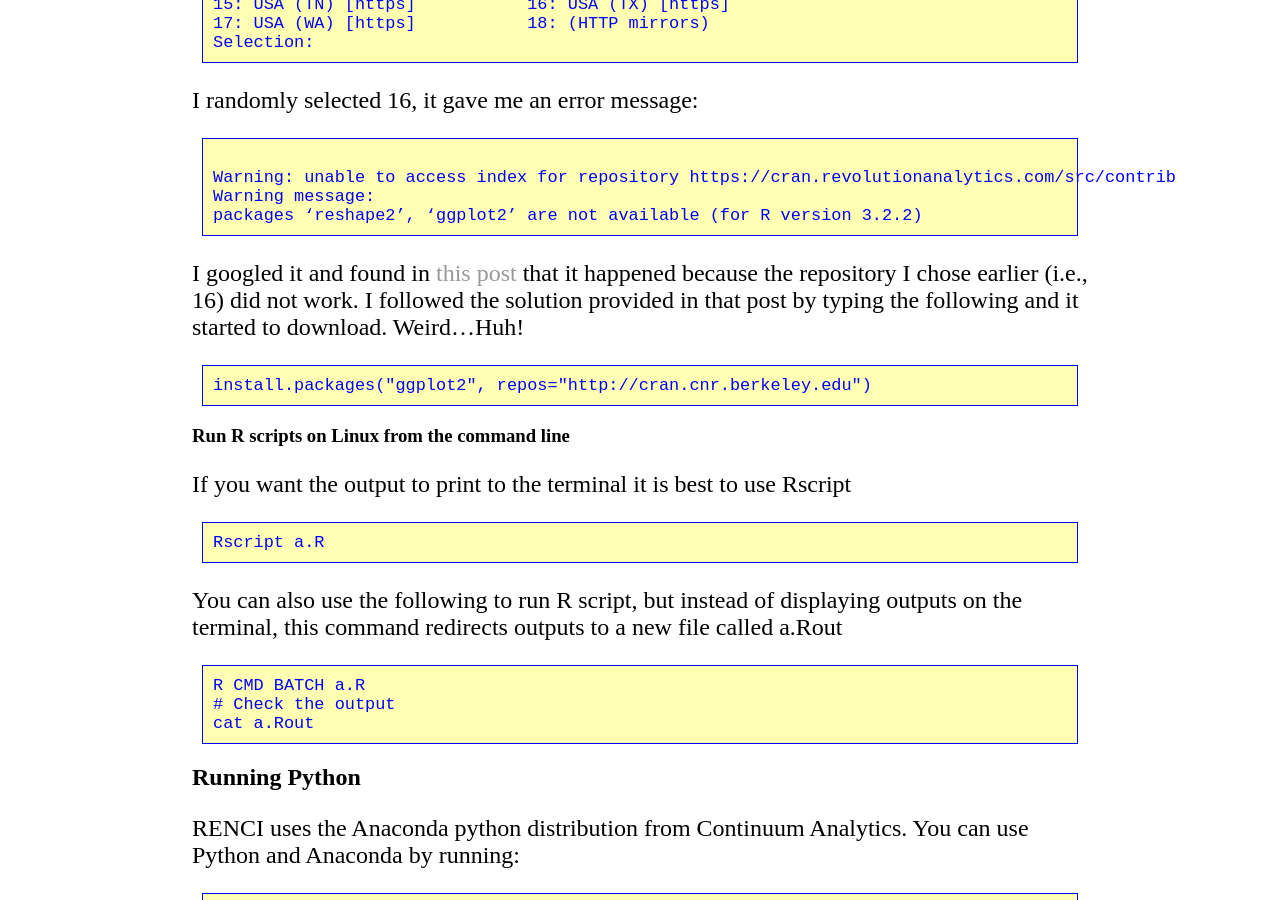
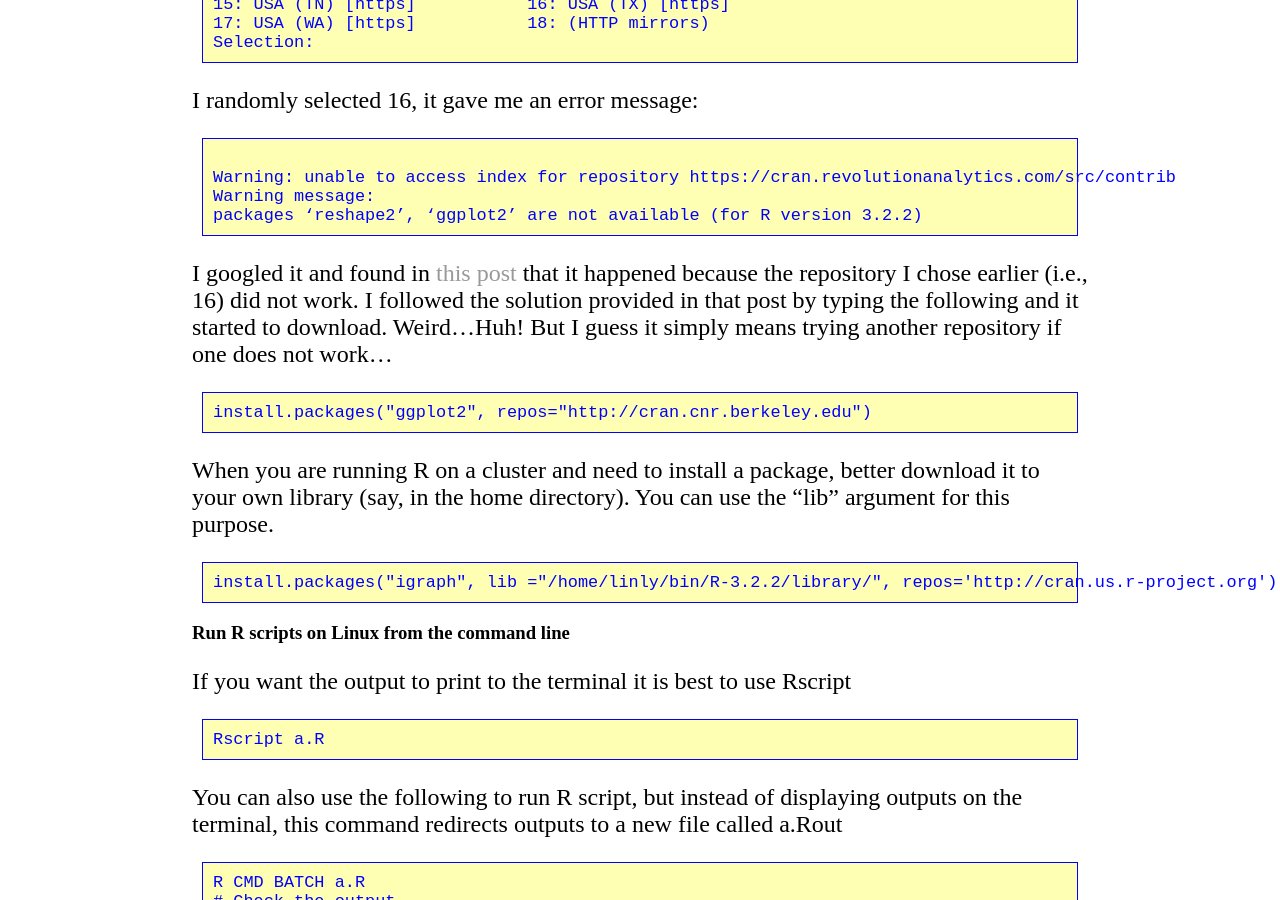
Before and after one commit to lybird300/lybird300.github.io, a Jekyll site: the page built from _posts/2016-03-25-run-app-on-linux.md, in a window 1280 px wide and 900 px high, scrolled down 4695 px. Built offline with Jekyll 4.4.1, drawn with Linux system fonts in a browser that asks for light colours.

Commit message:
Update 2016-03-25-run-app-on-linux.md

```diff
--- a/_posts/2016-03-25-run-app-on-linux.md
+++ b/_posts/2016-03-25-run-app-on-linux.md
@@ -110,8 +110,10 @@ Warning: unable to access index for repository https://cran.revolutionanalytics.
 Warning message:
 packages ‘reshape2’, ‘ggplot2’ are not available (for R version 3.2.2)
 </code></pre>
-I googled it and found in <a href="https://github.com/glibiseller/IPO/issues/30">this post</a> that it happened because the repository I chose earlier (i.e., 16) did not work. I followed the solution provided in that post by typing the following and it started to download. Weird...Huh!
+I googled it and found in <a href="https://github.com/glibiseller/IPO/issues/30">this post</a> that it happened because the repository I chose earlier (i.e., 16) did not work. I followed the solution provided in that post by typing the following and it started to download. Weird...Huh! But I guess it simply means trying another repository if one does not work...
 <pre><code>install.packages("ggplot2", repos="http://cran.cnr.berkeley.edu")</code></pre>
+When you are running R on a cluster and need to install a package, better download it to your own library (say, in the home directory). You can use the "lib" argument for this purpose.
+<pre><code>install.packages("igraph", lib ="/home/linly/bin/R-3.2.2/library/", repos='http://cran.us.r-project.org')</code></pre>
 <h3>Run R scripts on Linux from the command line</h3>
 If you want the output to print to the terminal it is best to use Rscript
 <pre><code>Rscript a.R</code></pre>
```
